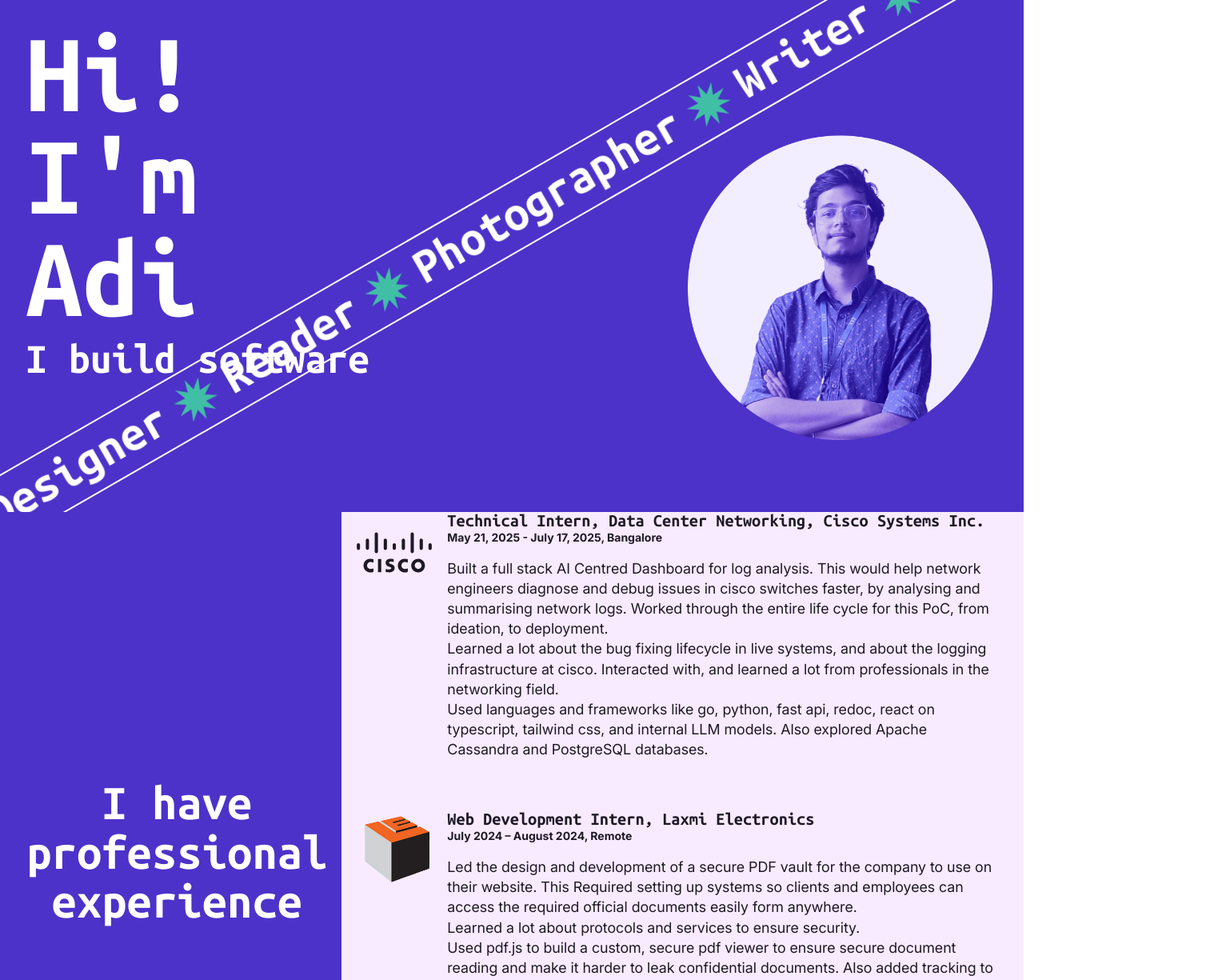
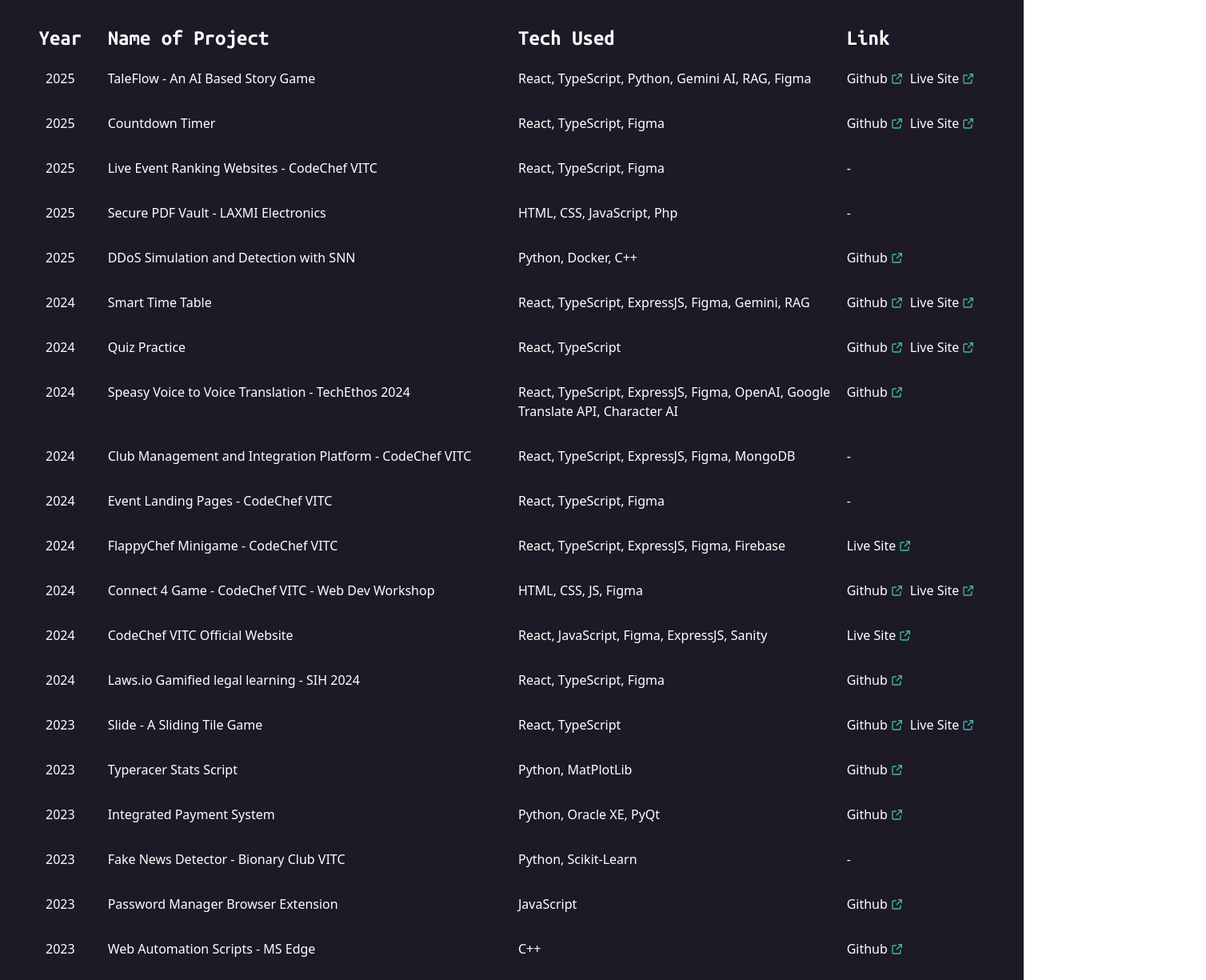
Before and after one commit to poseidon0z/Portfolio-v2, a React (Vite) app: page /project-archive in a window 1280 px wide. Shown: the part 160-1385 px from the top of the page at 80% size, 1508 px wide, since content can reach past the window. Built offline with nearby package versions, Linux system fonts and the light colour scheme.

Commit message:
Added additional projects archive

```diff
--- a/package.json
+++ b/package.json
@@ -13,6 +13,7 @@
     "@tailwindcss/vite": "^4.1.12",
     "react": "^19.1.1",
     "react-dom": "^19.1.1",
+    "react-router": "^7.9.3",
     "tailwindcss": "^4.1.12"
   },
   "devDependencies": {
--- a/src/App.tsx
+++ b/src/App.tsx
@@ -6,11 +6,19 @@
 import TeamPlayer from './pages/TeamPlayer';
 import Projects from './pages/Projects';
 import Skills from './pages/Skills';
+import ProjectArchive from './pages/ProjectArchive';
+import { BrowserRouter, Routes, Route } from 'react-router';
 
 function App() {
   return (
+    <BrowserRouter>
+      <Navbar />
+      <Routes>
+        <Route path="/project-archive" element={<ProjectArchive />} />
+        <Route
+          path="/"
+          element={
             <>
-      <Navbar />
               <Landing />
               <Experience />
               <Leader />
@@ -19,6 +27,10 @@
               <Projects />
               <Connect />
             </>
+          }
+        />
+      </Routes>
+    </BrowserRouter>
   );
 }
 
--- /dev/null
+++ b/src/pages/ProjectArchive.tsx
@@ -0,0 +1,236 @@
+import React from 'react';
+import Heading from '../components/General/Heading';
+import link from '../assets/Link.svg';
+import BodyText from '../components/General/BodyText';
+import { useNavigate } from 'react-router';
+
+interface Project {
+  year: string;
+  name: string;
+  tech: string;
+  github?: string;
+  livesite?: string;
+}
+
+const ProjectArchive: React.FC = () => {
+  const navigate = useNavigate();
+
+  const projects: Project[] = [
+    {
+      year: '2025',
+      name: 'TaleFlow - An AI Based Story Game',
+      tech: 'React, TypeScript, Python, Gemini AI, RAG, Figma',
+      github: 'https://github.com/Spoorthinbhat/TaleFlow',
+      livesite: 'https://taleflow.poseidon0z.com/',
+    },
+    {
+      year: '2025',
+      name: 'Countdown Timer',
+      tech: 'React, TypeScript, Figma',
+      github: 'https://github.com/boredgamesorg/LinkCountdownTimer',
+      livesite: 'https://countdown.poseidon0z.com/',
+    },
+    {
+      year: '2025',
+      name: 'Live Event Ranking Websites - CodeChef VITC',
+      tech: 'React, TypeScript, Figma',
+    },
+    {
+      year: '2025',
+      name: 'Secure PDF Vault - LAXMI Electronics',
+      tech: 'HTML, CSS, JavaScript, Php',
+    },
+    {
+      year: '2025',
+      name: 'DDoS Simulation and Detection with SNN',
+      tech: 'Python, Docker, C++',
+      github: 'https://github.com/poseidon0z/DDoS-Detection',
+    },
+    {
+      year: '2024',
+      name: 'Smart Time Table',
+      tech: 'React, TypeScript, ExpressJS, Figma, Gemini, RAG',
+      github: 'https://github.com/poseidon0z/Smart-Day-Planner',
+      livesite: 'https://smart-planner.poseidon0z.com/',
+    },
+    {
+      year: '2024',
+      name: 'Quiz Practice',
+      tech: 'React, TypeScript',
+      github: 'https://github.com/poseidon0z/Quiz-Practice',
+      livesite: 'https://quiz-practice.poseidon0z.com/',
+    },
+    {
+      year: '2024',
+      name: 'Speasy Voice to Voice Translation - TechEthos 2024',
+      tech: 'React, TypeScript, ExpressJS, Figma, OpenAI, Google Translate API, Character AI',
+      github: 'https://github.com/poseidon0z/Speasy',
+    },
+    {
+      year: '2024',
+      name: 'Club Management and Integration Platform - CodeChef VITC',
+      tech: 'React, TypeScript, ExpressJS, Figma, MongoDB',
+    },
+    {
+      year: '2024',
+      name: 'Event Landing Pages - CodeChef VITC',
+      tech: 'React, TypeScript, Figma',
+    },
+    {
+      year: '2024',
+      name: 'FlappyChef Minigame - CodeChef VITC',
+      tech: 'React, TypeScript, ExpressJS, Figma, Firebase',
+      livesite: 'https://flappychef.poseidon0z.com/',
+    },
+    {
+      year: '2024',
+      name: 'Connect 4 Game - CodeChef VITC - Web Dev Workshop',
+      tech: 'HTML, CSS, JS, Figma',
+      github: 'https://github.com/Codechef-VITC-Student-Chapter/Connect-Four',
+      livesite: 'https://codechef-vitc-student-chapter.github.io/Connect-Four/',
+    },
+    {
+      year: '2024',
+      name: 'CodeChef VITC Official Website',
+      tech: 'React, JavaScript, Figma, ExpressJS, Sanity',
+      livesite: 'https://codechefvitcc.vercel.app/',
+    },
+    {
+      year: '2024',
+      name: 'Laws.io Gamified legal learning - SIH 2024',
+      tech: 'React, TypeScript, Figma',
+      github:
+        'https://github.com/poseidon0z?tab=repositories&q=laws&type=&language=&sort=',
+    },
+    {
+      year: '2023',
+      name: 'Slide - A Sliding Tile Game',
+      tech: 'React, TypeScript',
+      github: 'https://github.com/poseidon0z/slide',
+      livesite: 'https://slide.poseidon0z.com/',
+    },
+    {
+      year: '2023',
+      name: 'Typeracer Stats Script',
+      tech: 'Python, MatPlotLib',
+      github: 'https://github.com/poseidon0z/typeracer-stats',
+    },
+    {
+      year: '2023',
+      name: 'Integrated Payment System',
+      tech: 'Python, Oracle XE, PyQt',
+      github: 'https://github.com/poseidon0z/Integrated-Payment-System',
+    },
+    {
+      year: '2023',
+      name: 'Fake News Detector - Bionary Club VITC',
+      tech: 'Python, Scikit-Learn',
+    },
+    {
+      year: '2023',
+      name: 'Password Manager Browser Extension',
+      tech: 'JavaScript',
+      github: 'https://github.com/poseidon0z/password-manager',
+    },
+    {
+      year: '2023',
+      name: 'Web Automation Scripts - MS Edge',
+      tech: 'C++',
+      github: 'https://github.com/poseidon0z/Bing-rewards',
+    },
+    {
+      year: '2022+',
+      name: 'All Language Calculators',
+      tech: 'Java, Python, Go, C++, React, TypeScript',
+      github: 'https://github.com/poseidon0z/All-Language-Calculators',
+    },
+    {
+      year: '2022',
+      name: 'Folder Sorter',
+      tech: 'Python',
+      github: 'https://github.com/poseidon0z/Folder-Sorter',
+    },
+    {
+      year: '2021',
+      name: 'Cerberus Discord Bot',
+      tech: 'Python, DiscordPy',
+    },
+    {
+      year: '2021',
+      name: 'InkBot Discord Bot',
+      tech: 'Python, DiscordPy',
+      github: 'https://github.com/poseidon0z/InkBot',
+    },
+  ];
+
+  const renderLinks = (project: Project) => {
+    const hasGithub = project.github;
+    const hasLivesite = project.livesite;
+
+    if (!hasGithub && !hasLivesite) {
+      return <span>-</span>;
+    }
+
+    return (
+      <div className="flex gap-2">
+        {hasGithub && (
+          <a href={project.github} className="flex gap-1 hover:underline ">
+            Github
+            <img src={link} className="w-4"></img>
+          </a>
+        )}
+        {hasLivesite && (
+          <a href={project.livesite} className="flex gap-1 hover:underline">
+            Live Site
+            <img src={link} className="w-4"></img>
+          </a>
+        )}
+      </div>
+    );
+  };
+
+  return (
+    <div className="w-screen min-h-screen flex flex-col items-center gap-16 px-8 pb-8 bg-blackish text-white">
+      <Heading level={4} className="text-center pt-8">
+        Project Archive
+      </Heading>
+      <div className="w-full grid grid-cols-12 gap-4">
+        {/* Header Row */}
+        <div className="col-span-1 text-center">
+          <Heading level={5}>Year</Heading>
+        </div>
+        <div className="col-span-5">
+          <Heading level={5}>Name of Project</Heading>
+        </div>
+        <div className="col-span-4">
+          <Heading level={5}>Tech Used</Heading>
+        </div>
+        <div className="col-span-2">
+          <Heading level={5}>Link</Heading>
+        </div>
+
+        {/* Project Rows */}
+        {projects.map((project, index) => (
+          <React.Fragment key={index}>
+            <div className="col-span-1 py-2 text-center">{project.year}</div>
+            <div className="col-span-5 py-2">{project.name}</div>
+            <div className="col-span-4 py-2">{project.tech}</div>
+            <div className="col-span-2 py-2">{renderLinks(project)}</div>
+          </React.Fragment>
+        ))}
+      </div>
+      <button
+        className="flex gap-2 p-3 px-8 border border-seaweed rounded-lg hover:bg-seaweed/10 transition w-fit"
+        onClick={() => {
+          navigate('/project-archive');
+        }}
+      >
+        <BodyText size="medium" className="text-seaweed">
+          See More
+        </BodyText>
+      </button>
+    </div>
+  );
+};
+
+export default ProjectArchive;
--- a/src/pages/Projects.tsx
+++ b/src/pages/Projects.tsx
@@ -5,6 +5,8 @@
 import Countdown from '../assets/Projects/Countdown Timer.gif';
 import TaleFlow from '../assets/Projects/Taleflow.gif';
 import SmartPlanner from '../assets/Projects/Smart Time Table.gif';
+import BodyText from '../components/General/BodyText';
+import { useNavigate } from 'react-router';
 
 const projects: Project[] = [
   {
@@ -34,8 +36,10 @@
 ];
 
 const Projects: React.FC = () => {
+  const navigate = useNavigate();
+
   return (
-    <div className="w-screen flex flex-col gap-16 px-8 pb-8 bg-blackish text-white">
+    <div className="w-screen flex flex-col items-center gap-16 px-8 pb-8 bg-blackish text-white">
       <Heading level={4} className="text-center pt-8">
         These are my projects
       </Heading>
@@ -43,6 +47,17 @@
       {projects.map((p, i) => (
         <ProjectContainer key={i} {...p} imageLeft={i % 2 == 0} />
       ))}
+
+      <button
+        className="flex gap-2 p-3 px-8 border border-seaweed rounded-lg hover:bg-seaweed/10 transition w-fit"
+        onClick={() => {
+          navigate('/project-archive');
+        }}
+      >
+        <BodyText size="medium" className="text-seaweed">
+          See More
+        </BodyText>
+      </button>
     </div>
   );
 };
```
Also changed, not shown: 1 other file (tests, documents, lock files or other folders). Lines whose indentation alone changed are shown as unchanged.
